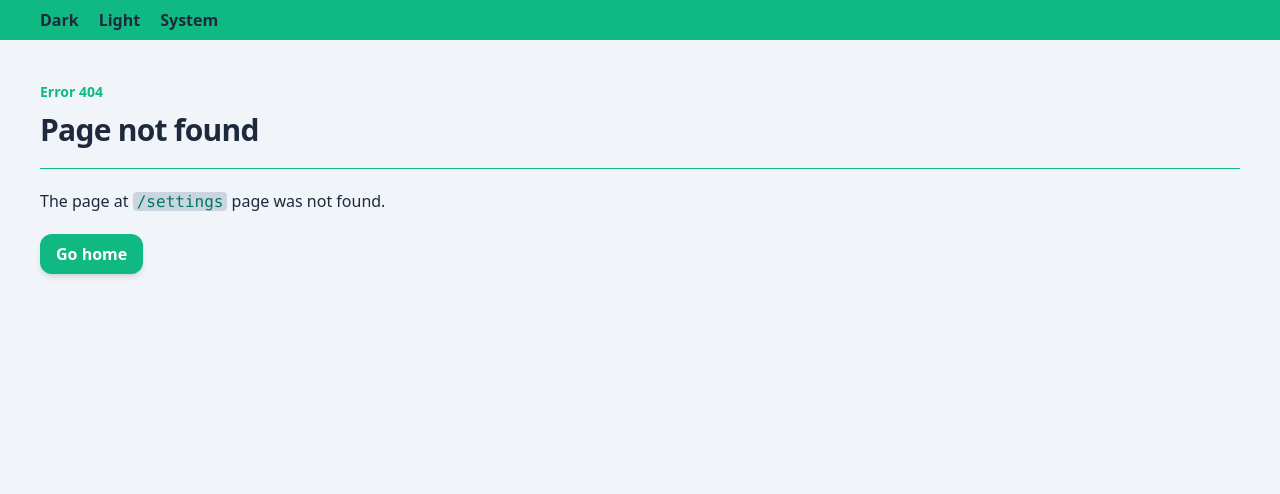
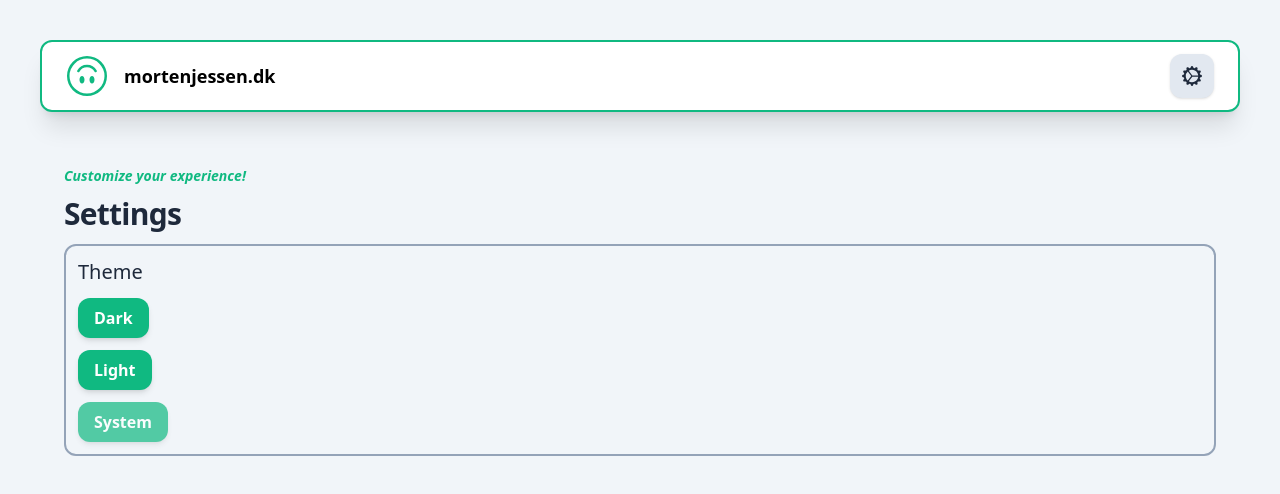
Before and after one commit to JessenMorten/personal-website, a Gatsby site: page /settings in a window 1280 px wide. Before the commit this address had no page. Built offline with nearby package versions, Linux system fonts and the light colour scheme; Gatsby itself is replaced by a stand-in of ours.

Commit message:
Update page UI and add settings page

```diff
--- a/src/components/Button.tsx
+++ b/src/components/Button.tsx
@@ -3,17 +3,20 @@ import React, { FC } from "react";
 export interface ButtonProps {
     text: string;
     onClick: () => void
+    disabled?: boolean
 }
 
 export const Button: FC<ButtonProps> = (props) => {
 
     return (
         <button
+            disabled={props.disabled}
             onClick={() => props.onClick()}
             className="
                 py-2
                 px-4
                 bg-primary-500
+                disabled:opacity-70
                 text-white
                 font-semibold
                 rounded-xl
--- a/src/components/Page.tsx
+++ b/src/components/Page.tsx
@@ -1,6 +1,6 @@
-import React, { FC } from "react";
+import { Link } from "gatsby";
+import React, { FC, PropsWithChildren } from "react";
 import { Helmet } from "react-helmet";
-import { themeService, ThemeSetting } from "../services/themeService";
 
 export interface Seo {
     title?: string;
@@ -14,6 +14,21 @@ export interface PageProps {
     seo?: Seo;
 }
 
+const NavLink: FC<PropsWithChildren<{ to: string }>> = (props) => {
+    return <Link
+        to={props.to}
+        activeClassName="shadow bg-slate-200 dark:bg-slate-700"
+        className="
+            p-3
+            rounded-xl
+            text-sm
+            font-medium
+            text-slate-800
+            dark:text-slate-100
+            hover:text-slate-900
+            dark:hover:text-white">{props.children}</Link>;
+};
+
 export const Page: FC<PageProps> = (props) => {
     let title = props.headline;
 
@@ -21,40 +36,58 @@ export const Page: FC<PageProps> = (props) => {
         title = props.seo.title || title;
     }
 
-    return (
-        <div>
+    return (<>
         {/* Helmet */}
         <Helmet>
             <title>{title}</title>
         </Helmet>
 
-            {/* Header */}
-            <header className="bg-primary-500 dark:bg-primary-700 p-2 px-10">
-                <div className="container mx-auto">
-                    {Object.keys(ThemeSetting).map((themeSetting, index) => (
-                        <button
-                            key={index}
-                            className="
-                                mr-5
-                                text-slate-800
-                                hover:text-slate-900
-                                dark:text-slate-300
-                                dark:hover:text-slate-400
-                                font-semibold
-                                transition-colors
-                                duration-300"
-                            onClick={() => themeService.setThemeSetting(themeSetting as ThemeSetting)}>{themeSetting}</button>
-                    ))}
-                </div>
+        {/* New header */}
+        <header className="
+                sm:mt-10
+                sm:mx-10
+                mb-10
+                py-3
+                px-6
+                sm:rounded-xl
+                shadow-xl
+                flex
+                flex-wrap
+                justify-between
+                items-center
+                sm:border-t-2
+                sm:border-x-2
+                border-b-2
+                border-primary-500
+                bg-white
+                dark:bg-slate-900
+                dark:shadow-md
+                dark:shadow-primary-700
+            ">
+            <Link to="/" className="flex">
+                <svg xmlns="http://www.w3.org/2000/svg" width="50" height="50" fill="currentColor" className="hover:animate-spin -ml-1 mr-3 h-10 text-primary-500" viewBox="0 0 16 16">
+                    <path d="M8 1a7 7 0 1 0 0 14A7 7 0 0 0 8 1zm0-1a8 8 0 1 1 0 16A8 8 0 0 1 8 0z" />
+                    <path d="M4.285 6.433a.5.5 0 0 0 .683-.183A3.498 3.498 0 0 1 8 4.5c1.295 0 2.426.703 3.032 1.75a.5.5 0 0 0 .866-.5A4.498 4.498 0 0 0 8 3.5a4.5 4.5 0 0 0-3.898 2.25.5.5 0 0 0 .183.683zM7 9.5C7 8.672 6.552 8 6 8s-1 .672-1 1.5.448 1.5 1 1.5 1-.672 1-1.5zm4 0c0-.828-.448-1.5-1-1.5s-1 .672-1 1.5.448 1.5 1 1.5 1-.672 1-1.5z" />
+                </svg>
+                <span className="hover:animate-pulse hidden sm:block self-center text-lg font-semibold whitespace-nowrap dark:text-white">mortenjessen.dk</span>
+            </Link>
+            <nav className="flex flex-row space-x-6">
+                <NavLink to="/settings">
+                    <svg xmlns="http://www.w3.org/2000/svg" width="20" height="20" fill="currentColor" viewBox="0 0 16 16">
+                        <path d="M7.068.727c.243-.97 1.62-.97 1.864 0l.071.286a.96.96 0 0 0 1.622.434l.205-.211c.695-.719 1.888-.03 1.613.931l-.08.284a.96.96 0 0 0 1.187 1.187l.283-.081c.96-.275 1.65.918.931 1.613l-.211.205a.96.96 0 0 0 .434 1.622l.286.071c.97.243.97 1.62 0 1.864l-.286.071a.96.96 0 0 0-.434 1.622l.211.205c.719.695.03 1.888-.931 1.613l-.284-.08a.96.96 0 0 0-1.187 1.187l.081.283c.275.96-.918 1.65-1.613.931l-.205-.211a.96.96 0 0 0-1.622.434l-.071.286c-.243.97-1.62.97-1.864 0l-.071-.286a.96.96 0 0 0-1.622-.434l-.205.211c-.695.719-1.888.03-1.613-.931l.08-.284a.96.96 0 0 0-1.186-1.187l-.284.081c-.96.275-1.65-.918-.931-1.613l.211-.205a.96.96 0 0 0-.434-1.622l-.286-.071c-.97-.243-.97-1.62 0-1.864l.286-.071a.96.96 0 0 0 .434-1.622l-.211-.205c-.719-.695-.03-1.888.931-1.613l.284.08a.96.96 0 0 0 1.187-1.186l-.081-.284c-.275-.96.918-1.65 1.613-.931l.205.211a.96.96 0 0 0 1.622-.434l.071-.286zM12.973 8.5H8.25l-2.834 3.779A4.998 4.998 0 0 0 12.973 8.5zm0-1a4.998 4.998 0 0 0-7.557-3.779l2.834 3.78h4.723zM5.048 3.967c-.03.021-.058.043-.087.065l.087-.065zm-.431.355A4.984 4.984 0 0 0 3.002 8c0 1.455.622 2.765 1.615 3.678L7.375 8 4.617 4.322zm.344 7.646.087.065-.087-.065z" />
+                    </svg>
+                </NavLink>
+            </nav>
         </header>
 
         {/* Main */}
-            <main className="bg-slate-100 dark:bg-slate-800 p-10">
-                <div className="container mx-auto">
+        <main className="animate-fade-in bg-slate-100 dark:bg-slate-800 py-3 px-10 sm:px-16">
             <div className="mb-2">
                 {!props.standfirst ? null : (
                     <p className="mb-2 text-sm leading-6 font-semibold text-primary-500">
+                        <i>
                             {props.standfirst}
+                        </i>
                     </p>
                 )}
 
@@ -70,13 +103,10 @@ export const Page: FC<PageProps> = (props) => {
                 </p>
             )}
 
-                    <hr className="border-primary-500 my-5" />
-
-                    <div className="text-slate-800 dark:text-slate-200">
+            <div className="text-slate-800 dark:text-slate-200 mt-3">
                 {props.children}
             </div>
-                </div>
         </main>
-        </div>
+    </>
     );
 };
--- a/src/pages/index.tsx
+++ b/src/pages/index.tsx
@@ -4,9 +4,7 @@ import { Link, Page } from "../components";
 const IndexPage: FC = () => {
   return (
     <Page
-      standfirst="mortenjessen.dk"
       headline="Hi"
-      subhead="..."
       seo={{
         title: "mortenjessen.dk"
       }}>
--- /dev/null
+++ b/src/pages/settings.tsx
@@ -0,0 +1,37 @@
+import React, { FC, useState } from "react";
+import { Button, Page } from "../components";
+import { themeService, ThemeSetting } from "../services/themeService";
+
+const SettingsPage: FC = () => {
+    const [currentThemeSetting, setCurrentThemeSetting] = useState(themeService.getThemeSetting());
+
+    const changeTheme = (newThemeSetting: ThemeSetting) => {
+        themeService.setThemeSetting(newThemeSetting);
+        setCurrentThemeSetting(newThemeSetting);
+    }
+
+    return (
+        <Page
+            standfirst="Customize your experience!"
+            headline="Settings"
+            seo={{
+                title: "mortenjessen.dk"
+            }}>
+
+            <div className="border-slate-400 border-2 rounded-xl p-3">
+                <h2 className="text-xl">Theme</h2>
+
+                {Object.keys(ThemeSetting).map(themeSetting => <div className="mt-3">
+                    <Button
+                        disabled={currentThemeSetting === themeSetting}
+                        key={themeSetting}
+                        text={themeSetting}
+                        onClick={() => changeTheme(themeSetting as ThemeSetting)}
+                    />
+                </div>)}
+            </div>
+        </Page>
+    )
+}
+
+export default SettingsPage
--- a/tailwind.config.js
+++ b/tailwind.config.js
@@ -9,6 +9,19 @@ module.exports = {
     extend: {
       colors: {
         primary: colors.emerald
+      },
+      keyframes: {
+        'fade-in': {
+          '0%': {
+            opacity: '0'
+          },
+          '100%': {
+            opacity: '1'
+          },
+        }
+      },
+      animation: {
+        'fade-in': 'fade-in 0.69s ease-out'
       }
     },
   },
```
Lines whose indentation alone changed are shown as unchanged.
